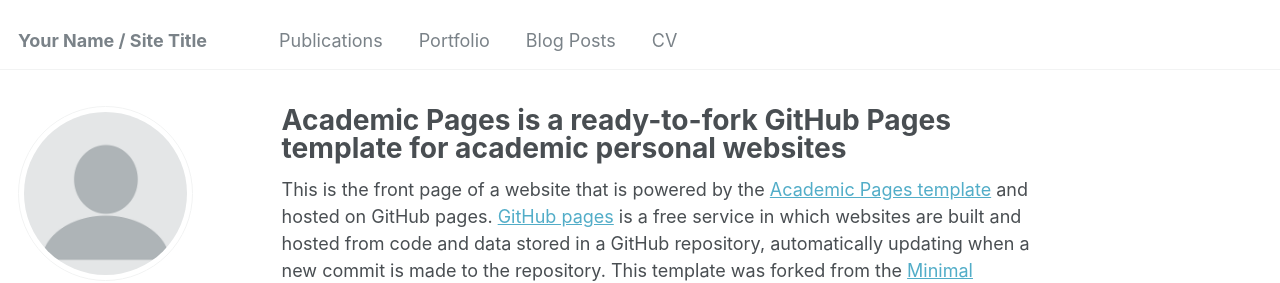
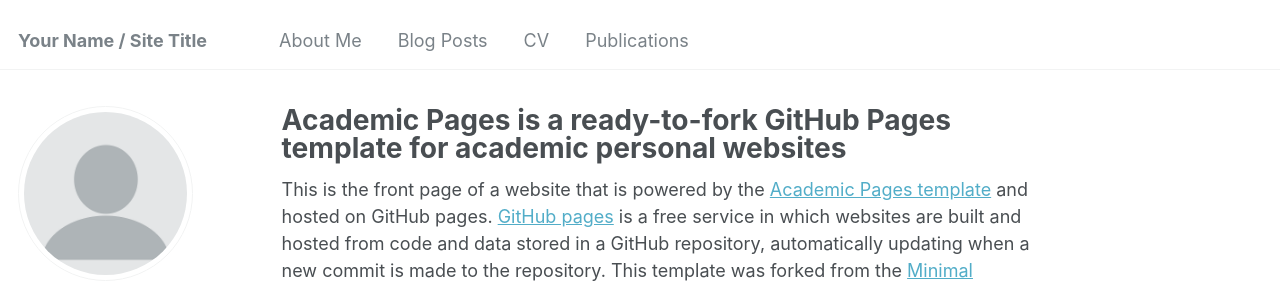
Before and after one commit to ayeshagunarathne/ayeshagunarathne.github.io, a Jekyll site: the page built from _pages/about.md, in a window 1280 px wide. Shown: the top 283 px of the page. Built offline with Jekyll 4.4.1, drawn with Linux system fonts in a browser that asks for light colours; some web fonts are replaced.

Commit message:
Update navigation.yml

```diff
--- a/_data/navigation.yml
+++ b/_data/navigation.yml
@@ -5,10 +5,8 @@
 # prevent it from being included in the site.
 
 main:
-  - title: "Publications"
-    url: /publications/
 
-  - title: "Portfolio"
+  - title: "About Me"
     url: /portfolio/
 
   - title: "Blog Posts"
@@ -16,3 +14,6 @@
 
   - title: "CV"
     url: /cv/
+
+  - title: "Publications"
+    url: /publications/
```
